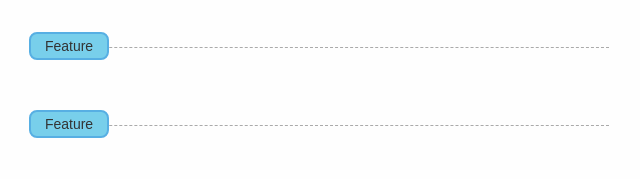
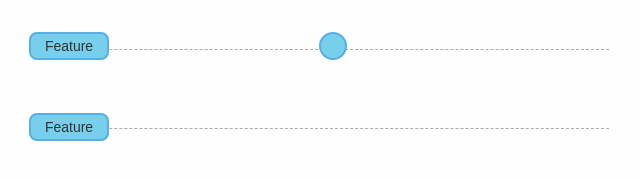
Before and after one commit to voorest/voorest.github.io, a plain HTML site: page index.html in a window 1280 px wide. Shown: the part 443-622 px from the top of the page, 321-961 px from the left. Drawn offline with Linux system fonts and the light colour scheme.

Commit message:
feature1-1

```diff
--- a/index.html
+++ b/index.html
@@ -32,6 +32,7 @@
         </div>
         <div class="git-branch git-feature">
             <span class="branch-name">Feature</span>
+            <div class="dot" style="margin-left: 210px;"></div>
         </div>
         <div class="git-branch git-feature">
             <span class="branch-name">Feature</span>
```
